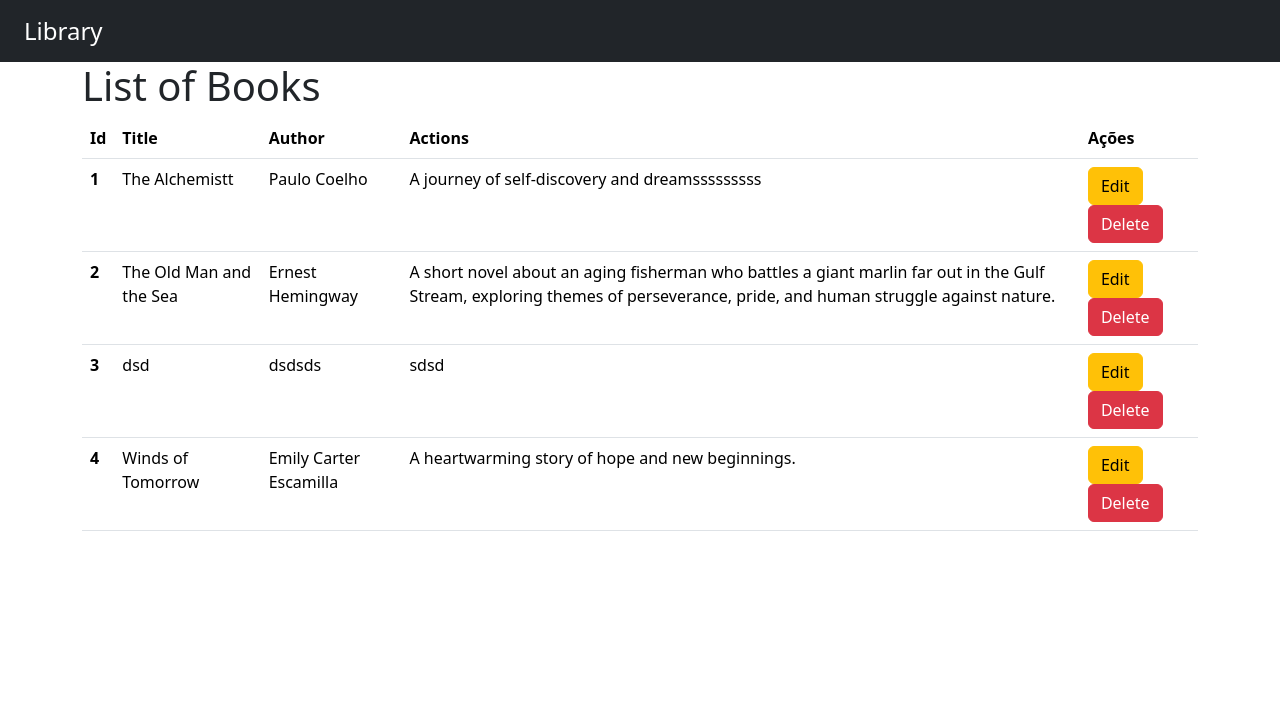
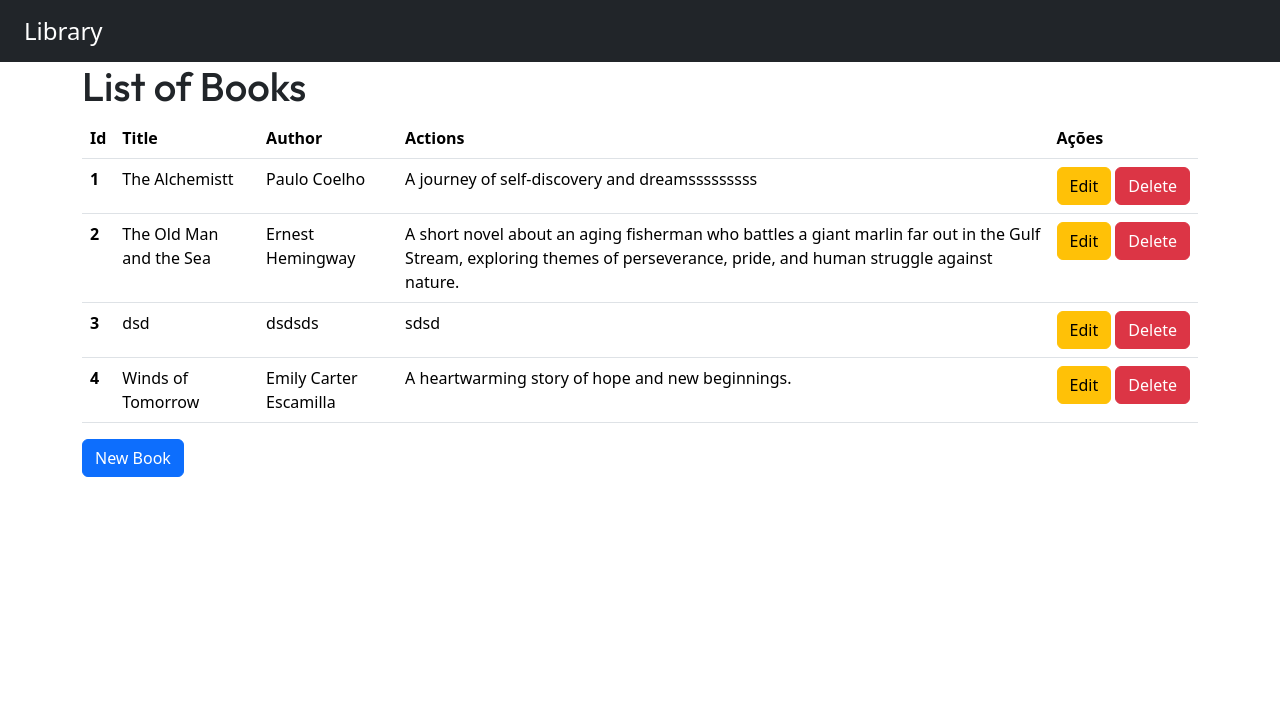
Before and after one commit to MatheusHenriTech/library, a Django app: page / in a window 1280 px wide. Shown: the top 717 px of the page. Run offline with Django 5.2, Linux system fonts and the light colour scheme; data comes from the database, SQL or seed files in the repository; both versions use the stored data as it was after the commit; some libraries are stand-ins or nearby versions.

Commit message:
Criei algumas views e fomulário

```diff
--- a/library_system/settings.py
+++ b/library_system/settings.py
@@ -40,6 +40,8 @@ INSTALLED_APPS = [
     'myapp',
 
     'bootstrap5',
+    'crispy_forms',
+    'crispy_bootstrap5',
 ]
 
 MIDDLEWARE = [
@@ -118,3 +120,7 @@ USE_TZ = True
 # https://docs.djangoproject.com/en/6.0/howto/static-files/
 
 STATIC_URL = 'static/'
+
+CRISPY_ALLOWED_TEMPLATE_PACKS = "bootstrap5"
+
+CRISPY_TEMPLATE_PACK = "bootstrap5"
--- a/library_system/urls.py
+++ b/library_system/urls.py
@@ -15,10 +15,11 @@ Including another URLconf
     2. Add a URL to urlpatterns:  path('blog/', include('blog.urls'))
 """
 from django.contrib import admin
-from django.urls import path
+from django.urls import path, include
 from myapp import views
+
 
 urlpatterns = [
     path('admin/', admin.site.urls),
-    path('', views.home, name='home'),
+    path('', include('myapp.urls')),
 ]
--- /dev/null
+++ b/myapp/static/myapp/css/style.css
@@ -0,0 +1,3 @@
+h1 {
+    font-family: "Outfit", sans-serif;
+}
--- a/myapp/templates/myapp/base.html
+++ b/myapp/templates/myapp/base.html
@@ -1,51 +1,36 @@
+{% load crispy_forms_tags %}
+
 <!DOCTYPE html>
 <html lang="pt-br">
 <head>
     <meta charset="UTF-8">
     <meta name="viewport" content="width=device-width, initial-scale=1.0">
     <title>Library</title>
+
+    {% load static %}
     {% load bootstrap5 %}
     {% bootstrap_css %}
+
+
+    <link rel="preconnect" href="https://fonts.googleapis.com">
+    <link rel="preconnect" href="https://fonts.gstatic.com" crossorigin>
+    <link href="https://fonts.googleapis.com/css2?family=Outfit:wght@100..900&display=swap" rel="stylesheet">
+
+    <link href="{% static "myapp/css/style.css" %}" rel="stylesheet">
     {% bootstrap_javascript %}
 </head>
+
 <body class="d-flex flex-column min-vh-100">
     <nav class="navbar navbar-dark bg-dark">
-    <a class="navbar-brand ms-4 fs-4" href="#">Library</a>
+    <a class="navbar-brand ms-4 fs-4" href="{% url "home" %}">Library</a>
     </nav>
 
-    <main class="container">
-        <h1>List of Books</h1>
-        <table class="table">
-            <thead>
-                <tr>
-                <th scope="col">Id</th>
-                <th scope="col">Title</th>
-                <th scope="col">Author</th>
-                <th scope="col">Actions</th>
-                <th scope="col">Ações</th>
+{% block content %}
 
-                </tr>
-            </thead>
-            <tbody>
-                {% for book in books %}
-                    <tr>
-                    <th scope="row">{{ book.id }}</th>
-                    <td>{{ book.title }}</td>
-                    <td>{{ book.author }}</td>
-                    <td>{{ book.description }}</td>
-                    <td>
-                        <a href="#" class="btn btn-warning">Edit</a>
-                        <a href="#" class="btn btn-danger">Delete</a>
-                    </td>
-                    </tr>
-                {% endfor %}
-            </tbody>
-        </table>
-    </main>
+{% endblock content %}
 
 
-    <footer class="mt-auto">
-        <p>&copy; 2026 Matheus Henrique. Todos os direitos reservados.</p>
-    </footer>
-</body>
+<footer class="mt-auto">
+    <p>&copy; 2026 Matheus Henrique. Todos os direitos reservados.</p>
+</footer>
 </html>
--- a/myapp/templates/myapp/home.html
+++ b/myapp/templates/myapp/home.html
@@ -1,32 +1,36 @@
 {% extends "myapp/base.html" %}
 
 {% block content %}
+    <main class="container">
         <h1>List of Books</h1>
-    <button type="button" class="btn btn-primary">Add Book</button>
         <table class="table">
             <thead>
                 <tr>
+                <th scope="col">Id</th>
                 <th scope="col">Title</th>
                 <th scope="col">Author</th>
                 <th scope="col">Actions</th>
+                <th scope="col">Ações</th>
+
                 </tr>
             </thead>
             <tbody>
+                {% for book in books %}
                     <tr>
-            <th scope="row">1</th>
-            <td>Mark</td>
-            <td>Otto</td>
+                    <th scope="row">{{ book.id }}</th>
+                    <td>{{ book.title }}</td>
+                    <td>{{ book.author }}</td>
+                    <td>{{ book.description }}</td>
+                    <td class="text-nowrap">
+                        <a href="{% url "edit_book" book.pk %}" class="btn btn-warning">Edit</a>
+                        <a href="#" class="btn btn-danger">Delete</a>
+                    </td>
                     </tr>
-            <tr>
-            <th scope="row">2</th>
-            <td>Jacob</td>
-            <td>Thornton</td>
-            </tr>
-            <tr>
-            <th scope="row">3</th>
-            <td>Larry</td>
-            <td>the Bird</td>
-            </tr>
+                {% endfor %}
             </tbody>
         </table>
+
+        <a href="{% url "create_book" %}" class="btn btn-primary">New Book</a>
+    </main>
+
 {% endblock content %}
--- a/myapp/urls.py
+++ b/myapp/urls.py
@@ -1,6 +1,8 @@
 from django.urls import path
+from .views import edit_book, home, create_book
 
 urlpatterns = [
-    path('', views.home, name='home'),
-
+    path('', home, name='home'),
+    path('book/edit/<int:pk>/', edit_book.as_view(), name="edit_book"),
+    path('book/create/', create_book.as_view(), name="create_book"),
 ]
--- a/myapp/views.py
+++ b/myapp/views.py
@@ -1,11 +1,24 @@
 from django.shortcuts import render
 from .forms import BookForm
 from .models import Book
+from django.views.generic.edit import UpdateView, CreateView
+from django.urls import reverse_lazy
+
 
 def home(request):
     books = Book.objects.all()
     return render(request, 'myapp/home.html', {'books': books})
 
-def register(request):
-    form = BookForm()
-    return render(request, 'myapp/register.html', {'form': form})
+
+class edit_book(UpdateView):
+    model = Book
+    fields = ["title", "description", "author"]
+    template_name = "myapp/edit_book.html"
+    success_url = reverse_lazy('home')
+
+
+class create_book(CreateView):
+    model = Book
+    fields = ["title", "author", "description"]
+    template_name = "myapp/create_book.html"
+    success_url = reverse_lazy('home')
```
Also changed, not shown: myapp/templates/myapp/create_book.html (added, +41 -0 lines), myapp/templates/myapp/edit_book.html (added, +13 -0 lines), myapp/templates/myapp/register.html (deleted, +0 -16 lines), db.sqlite3. Lines whose indentation alone changed are shown as unchanged.
